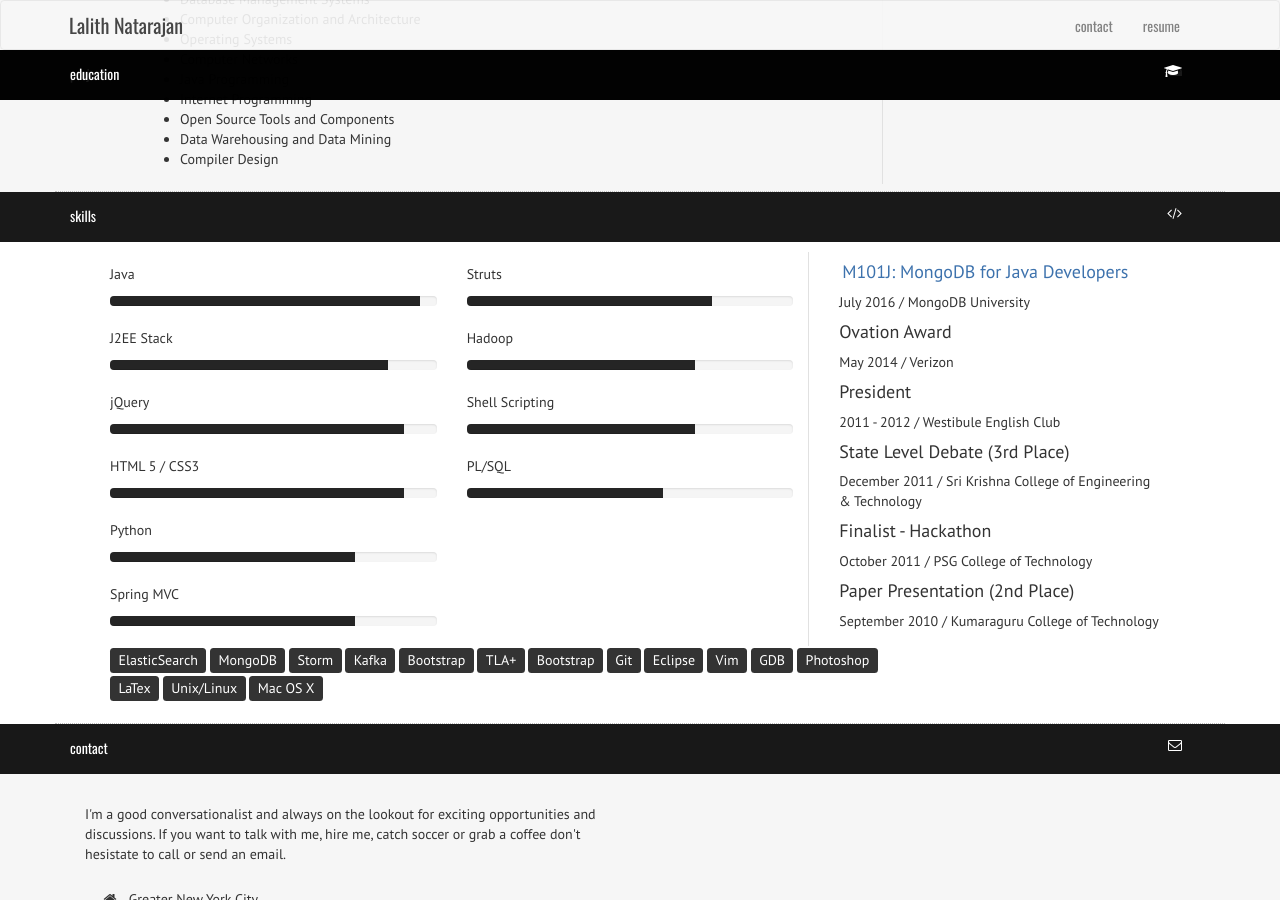
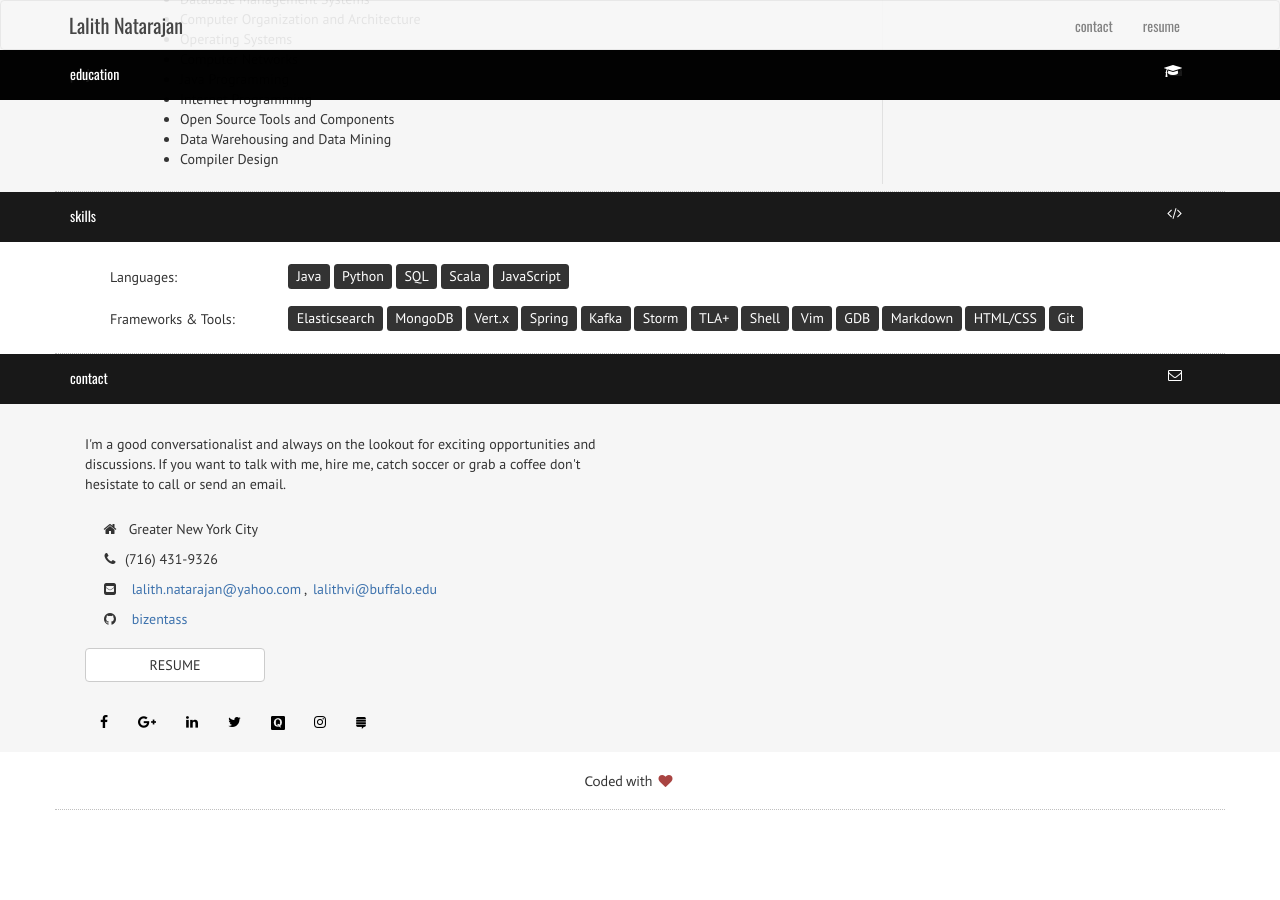
Before and after one commit to bizentass/bizentass.github.io, a Jekyll site: the page built from index.html, in a window 1280 px wide and 900 px high, scrolled down 3147 px. Built offline with Jekyll 4.4.1, drawn with Linux system fonts in a browser that asks for light colours; nearby versions of some CDN libraries; after the commit the page ends 3957 px from its top, so only the background shows below that.

Commit message:
Removed a few older achievements.

```diff
--- a/_includes/skills.html
+++ b/_includes/skills.html
@@ -10,209 +10,221 @@
 	</div>
 
 	<div class="container page-section" id="skills-details-container">
-		<div class="col-md-4">
-			<div class="fixed">
-				<div class="progress-bar-description">
-					Java <span></span>
-				</div>
-				<!-- end .progress-bar-description -->
+		<div class="col-md-2" style="padding-top: 0.35em;">
+			<span>Languages: </span>
+		</div>
+		<div class="col-md-10" style="padding-bottom: 1em;">
+			<span class="label label-skill">Java</span>
+			<span class="label label-skill">Python</span>
+			<span class="label label-skill">SQL</span>
+			<span class="label label-skill">Scala</span>
+			<span class="label label-skill">JavaScript</span>
+		</div>
 
-				<div class="progress">
-					<div class="progress-bar" role="progressbar" aria-valuenow="60"
-						aria-valuemin="0" aria-valuemax="100" style="width: 95%;">
-						<span class="sr-only">95%</span>
-					</div>
-				</div>
-			</div>
-			<div class="fixed">
-				<div class="progress-bar-description">
-					J2EE Stack <span></span>
-				</div>
-				<!-- end .progress-bar-description -->
+<!--		<div class="col-md-6">-->
+<!--			<div class="fixed">-->
+<!--				<div class="progress-bar-description">-->
+<!--					Java <span></span>-->
+<!--				</div>-->
+<!--				&lt;!&ndash; end .progress-bar-description &ndash;&gt;-->
 
-				<div class="progress">
-					<div class="progress-bar" role="progressbar" aria-valuenow="60"
-						aria-valuemin="0" aria-valuemax="100" style="width: 85%;">
-						<span class="sr-only">85%</span>
-					</div>
-				</div>
-			</div>
-			<div class="fixed">
-				<div class="progress-bar-description">jQuery</div>
-				<!-- end .progress-bar-description -->
+<!--				<div class="progress">-->
+<!--					<div class="progress-bar" role="progressbar" aria-valuenow="60"-->
+<!--						aria-valuemin="0" aria-valuemax="100" style="width: 95%;">-->
+<!--						<span class="sr-only">95%</span>-->
+<!--					</div>-->
+<!--				</div>-->
+<!--			</div>-->
+<!--			<div class="fixed">-->
+<!--				<div class="progress-bar-description">-->
+<!--					J2EE Stack <span></span>-->
+<!--				</div>-->
+<!--				&lt;!&ndash; end .progress-bar-description &ndash;&gt;-->
 
-				<div class="progress">
-					<div class="progress-bar" role="progressbar" aria-valuenow="60"
-						aria-valuemin="0" aria-valuemax="100" style="width: 90%;">
-						<span class="sr-only">90%</span>
-					</div>
-				</div>
-			</div>
-			<div class="fixed">
-				<div class="progress-bar-description">HTML 5 / CSS3</div>
-				<!-- end .progress-bar-description -->
+<!--				<div class="progress">-->
+<!--					<div class="progress-bar" role="progressbar" aria-valuenow="60"-->
+<!--						aria-valuemin="0" aria-valuemax="100" style="width: 85%;">-->
+<!--						<span class="sr-only">85%</span>-->
+<!--					</div>-->
+<!--				</div>-->
+<!--			</div>-->
+<!--			<div class="fixed">-->
+<!--				<div class="progress-bar-description">Python</div>-->
+<!--				&lt;!&ndash; end .progress-bar-description &ndash;&gt;-->
 
-				<div class="progress">
-					<div class="progress-bar" role="progressbar" aria-valuenow="60"
-						aria-valuemin="0" aria-valuemax="100" style="width: 90%;">
-						<span class="sr-only">90%</span>
-					</div>
-				</div>
-			</div>
-			<div class="fixed">
-				<div class="progress-bar-description">Python</div>
-				<!-- end .progress-bar-description -->
+<!--				<div class="progress">-->
+<!--					<div class="progress-bar" role="progressbar" aria-valuenow="60"-->
+<!--						aria-valuemin="0" aria-valuemax="100" style="width: 90%;">-->
+<!--						<span class="sr-only">90%</span>-->
+<!--					</div>-->
+<!--				</div>-->
+<!--			</div>-->
+<!--			<div class="fixed">-->
+<!--				<div class="progress-bar-description">Spring MVC</div>-->
+<!--				&lt;!&ndash; end .progress-bar-description &ndash;&gt;-->
 
-				<div class="progress">
-					<div class="progress-bar" role="progressbar" aria-valuenow="60"
-						aria-valuemin="0" aria-valuemax="100" style="width: 75%;">
-						<span class="sr-only">75%</span>
-					</div>
-				</div>
-			</div>
-			<div class="fixed">
-				<div class="progress-bar-description">Spring MVC</div>
-				<!-- end .progress-bar-description -->
+<!--				<div class="progress">-->
+<!--					<div class="progress-bar" role="progressbar" aria-valuenow="60"-->
+<!--						 aria-valuemin="0" aria-valuemax="100" style="width: 75%;">-->
+<!--						<span class="sr-only">75%</span>-->
+<!--					</div>-->
+<!--				</div>-->
+<!--			</div>-->
+<!--			<div class="fixed">-->
+<!--				<div class="progress-bar-description">Javascript</div>-->
+<!--				&lt;!&ndash; end .progress-bar-description &ndash;&gt;-->
 
-				<div class="progress">
-					<div class="progress-bar" role="progressbar" aria-valuenow="60"
-						aria-valuemin="0" aria-valuemax="100" style="width: 75%;">
-						<span class="sr-only">75%</span>
-					</div>
-				</div>
-			</div>
-		</div>
+<!--				<div class="progress">-->
+<!--					<div class="progress-bar" role="progressbar" aria-valuenow="60"-->
+<!--						 aria-valuemin="0" aria-valuemax="100" style="width: 75%;">-->
+<!--						<span class="sr-only">75%</span>-->
+<!--					</div>-->
+<!--				</div>-->
+<!--			</div>-->
+<!--			<div class="fixed">-->
+<!--				<div class="progress-bar-description">HTML 5 / CSS3</div>-->
+<!--				&lt;!&ndash; end .progress-bar-description &ndash;&gt;-->
+
+<!--				<div class="progress">-->
+<!--					<div class="progress-bar" role="progressbar" aria-valuenow="60"-->
+<!--						aria-valuemin="0" aria-valuemax="100" style="width: 90%;">-->
+<!--						<span class="sr-only">90%</span>-->
+<!--					</div>-->
+<!--				</div>-->
+<!--			</div>-->
+<!--		</div>-->
 		<!-- first row of skills -->
 
-		<div class="col-md-4">
-			<div class="fixed">
-				<div class="progress-bar-description">Struts</div>
-				<!-- end .progress-bar-description -->
+<!--		<div class="col-md-6">-->
+<!--			<div class="fixed">-->
+<!--				<div class="progress-bar-description">ElasticSearch</div>-->
+<!--				&lt;!&ndash; end .progress-bar-description &ndash;&gt;-->
 
-				<div class="progress">
-					<div class="progress-bar" role="progressbar" aria-valuenow="60"
-						aria-valuemin="0" aria-valuemax="100" style="width: 75%;">
-						<span class="sr-only">75%</span>
-					</div>
-				</div>
-			</div>
-			<div class="fixed">
-				<div class="progress-bar-description">Hadoop</div>
-				<!-- end .progress-bar-description -->
+<!--				<div class="progress">-->
+<!--					<div class="progress-bar" role="progressbar" aria-valuenow="60"-->
+<!--						aria-valuemin="0" aria-valuemax="100" style="width: 75%;">-->
+<!--						<span class="sr-only">75%</span>-->
+<!--					</div>-->
+<!--				</div>-->
+<!--			</div>-->
+<!--			<div class="fixed">-->
+<!--				<div class="progress-bar-description">Hadoop</div>-->
+<!--				&lt;!&ndash; end .progress-bar-description &ndash;&gt;-->
 
-				<div class="progress">
-					<div class="progress-bar" role="progressbar" aria-valuenow="60"
-						aria-valuemin="0" aria-valuemax="100" style="width: 70%;">
-						<span class="sr-only">70%</span>
-					</div>
-				</div>
-			</div>
-			<div class="fixed">
-				<div class="progress-bar-description">Shell Scripting</div>
-				<!-- end .progress-bar-description -->
+<!--				<div class="progress">-->
+<!--					<div class="progress-bar" role="progressbar" aria-valuenow="60"-->
+<!--						aria-valuemin="0" aria-valuemax="100" style="width: 70%;">-->
+<!--						<span class="sr-only">70%</span>-->
+<!--					</div>-->
+<!--				</div>-->
+<!--			</div>-->
+<!--			<div class="fixed">-->
+<!--				<div class="progress-bar-description">Shell Scripting</div>-->
+<!--				&lt;!&ndash; end .progress-bar-description &ndash;&gt;-->
 
-				<div class="progress">
-					<div class="progress-bar" role="progressbar" aria-valuenow="60"
-						aria-valuemin="0" aria-valuemax="100" style="width: 70%;">
-						<span class="sr-only">70%</span>
-					</div>
-				</div>
-			</div>
+<!--				<div class="progress">-->
+<!--					<div class="progress-bar" role="progressbar" aria-valuenow="60"-->
+<!--						aria-valuemin="0" aria-valuemax="100" style="width: 70%;">-->
+<!--						<span class="sr-only">70%</span>-->
+<!--					</div>-->
+<!--				</div>-->
+<!--			</div>-->
 
-			<div class="fixed">
-				<div class="progress-bar-description">PL/SQL</div>
-				<!-- end .progress-bar-description -->
+<!--			<div class="fixed">-->
+<!--				<div class="progress-bar-description">PL/SQL</div>-->
+<!--				&lt;!&ndash; end .progress-bar-description &ndash;&gt;-->
 
-				<div class="progress">
-					<div class="progress-bar" role="progressbar" aria-valuenow="60"
-						aria-valuemin="0" aria-valuemax="100" style="width: 60%;">
-						<span class="sr-only">60%</span>
-					</div>
-				</div>
-			</div>
-		</div>
+<!--				<div class="progress">-->
+<!--					<div class="progress-bar" role="progressbar" aria-valuenow="60"-->
+<!--						aria-valuemin="0" aria-valuemax="100" style="width: 60%;">-->
+<!--						<span class="sr-only">60%</span>-->
+<!--					</div>-->
+<!--				</div>-->
+<!--			</div>-->
+<!--		</div>-->
 		<!-- second row of skills -->
 
-		<div class="col-md-4 cv-item" style="padding-top: 0px">
-			<div class="icon-box-1">
-				<div class="icon-box-content">
-					<h4>
-						<a
-							href="http://university.mongodb.com/course_completion/5e9c4a19e75c4638882be04d57cae373">
-							M101J: MongoDB for Java Developers </a>
-					</h4>
-					<p>
-						July 2016 / MongoDB University<br>
-					</p>
-				</div>
-				<!-- end .icon-box-content -->
-			</div>
-			<!-- end .icon-box-1 -->
-			<div class="icon-box-1">
-				<div class="icon-box-content">
-					<h4>Ovation Award</h4>
-					<p>
-						May 2014 / Verizon <br>
-					</p>
-				</div>
-				<!-- end .icon-box-content -->
-			</div>
-			<!-- end .icon-box-1 -->
-			<div class="icon-box-1">
-				<div class="icon-box-content">
-					<h4>President</h4>
-					<p>2011 - 2012 / Westibule English Club</p>
-				</div>
-				<!-- end .icon-box-content -->
-			</div>
-			<!-- end .icon-box-1 -->
-			<div class="icon-box-1">
-				<div class="icon-box-content">
-					<h4>State Level Debate (3rd Place)</h4>
-					<p>
-						December 2011 / Sri Krishna College of Engineering & Technology<br>
-					</p>
-				</div>
-				<!-- end .icon-box-content -->
-			</div>
-			<!-- end .icon-box-1 -->
-			<div class="icon-box-1">
-				<div class="icon-box-content">
-					<h4>Finalist - Hackathon</h4>
-					<p>
-						October 2011 / PSG College of Technology<br>
-					</p>
-				</div>
-				<!-- end .icon-box-content -->
-			</div>
-			<!-- end .icon-box-1 -->
-			<div class="icon-box-1">
-				<div class="icon-box-content">
-					<h4>Paper Presentation (2nd Place)</h4>
-					<p>
-						September 2010 / Kumaraguru College of Technology<br>
-					</p>
-				</div>
-				<!-- end .icon-box-content -->
-			</div>
-			<!-- end .icon-box-1 -->
+<!--		<div class="col-md-2 cv-item" style="padding-top: 0px">-->
+<!--			<div class="icon-box-1">-->
+<!--				<div class="icon-box-content">-->
+<!--					<h4>-->
+<!--						<a-->
+<!--							href="http://university.mongodb.com/course_completion/5e9c4a19e75c4638882be04d57cae373">-->
+<!--							M101J: MongoDB for Java Developers </a>-->
+<!--					</h4>-->
+<!--					<p>-->
+<!--						July 2016 / MongoDB University<br>-->
+<!--					</p>-->
+<!--				</div>-->
+<!--				&lt;!&ndash; end .icon-box-content &ndash;&gt;-->
+<!--			</div>-->
+<!--			&lt;!&ndash; end .icon-box-1 &ndash;&gt;-->
+<!--			<div class="icon-box-1">-->
+<!--				<div class="icon-box-content">-->
+<!--					<h4>Ovation Award</h4>-->
+<!--					<p>-->
+<!--						May 2014 / Verizon <br>-->
+<!--					</p>-->
+<!--				</div>-->
+<!--				&lt;!&ndash; end .icon-box-content &ndash;&gt;-->
+<!--			</div>-->
+<!--			&lt;!&ndash; end .icon-box-1 &ndash;&gt;-->
+<!--			<div class="icon-box-1">-->
+<!--				<div class="icon-box-content">-->
+<!--					<h4>President</h4>-->
+<!--					<p>2011 - 2012 / Westibule English Club</p>-->
+<!--				</div>-->
+<!--				&lt;!&ndash; end .icon-box-content &ndash;&gt;-->
+<!--			</div>-->
+<!--			&lt;!&ndash; end .icon-box-1 &ndash;&gt;-->
+<!--			<div class="icon-box-1">-->
+<!--				<div class="icon-box-content">-->
+<!--					<h4>State Level Debate (3rd Place)</h4>-->
+<!--					<p>-->
+<!--						December 2011 / Sri Krishna College of Engineering & Technology<br>-->
+<!--					</p>-->
+<!--				</div>-->
+<!--				&lt;!&ndash; end .icon-box-content &ndash;&gt;-->
+<!--			</div>-->
+<!--			&lt;!&ndash; end .icon-box-1 &ndash;&gt;-->
+<!--			<div class="icon-box-1">-->
+<!--				<div class="icon-box-content">-->
+<!--					<h4>Finalist - Hackathon</h4>-->
+<!--					<p>-->
+<!--						October 2011 / PSG College of Technology<br>-->
+<!--					</p>-->
+<!--				</div>-->
+<!--				&lt;!&ndash; end .icon-box-content &ndash;&gt;-->
+<!--			</div>-->
+<!--			&lt;!&ndash; end .icon-box-1 &ndash;&gt;-->
+<!--			<div class="icon-box-1">-->
+<!--				<div class="icon-box-content">-->
+<!--					<h4>Paper Presentation (2nd Place)</h4>-->
+<!--					<p>-->
+<!--						September 2010 / Kumaraguru College of Technology<br>-->
+<!--					</p>-->
+<!--				</div>-->
+<!--				&lt;!&ndash; end .icon-box-content &ndash;&gt;-->
+<!--			</div>-->
+<!--			&lt;!&ndash; end .icon-box-1 &ndash;&gt;-->
+<!--		</div>-->
+		<div class="col-md-2" style="padding-top: 0.35em;">
+			<span>Frameworks & Tools: </span>
 		</div>
-		<div class="col-md-9" style="padding-bottom: 1em;">
-			<span class="label label-skill">ElasticSearch</span>
+		<div class="col-md-10" style="padding-bottom: 1em;">
+			<span class="label label-skill">Elasticsearch</span>
 			<span class="label label-skill">MongoDB</span>
+			<span class="label label-skill">Vert.x</span>
+			<span class="label label-skill">Spring</span>
+			<span class="label label-skill">Kafka</span>
 			<span class="label label-skill">Storm</span>
-			<span class="label label-skill">Kafka</span>
-			<span class="label label-skill">Bootstrap</span>
 			<span class="label label-skill">TLA+</span>
-			<span class="label label-skill">Bootstrap</span>
-			<span class="label label-skill">Git</span>
-			<span class="label label-skill">Eclipse</span>
+			<span class="label label-skill">Shell</span>
 			<span class="label label-skill">Vim</span>
 			<span class="label label-skill">GDB</span>
-			<span class="label label-skill">Photoshop</span>
-			<span class="label label-skill">LaTex</span>
-			<span class="label label-skill">Unix/Linux</span>
-			<span class="label label-skill">Mac OS X</span>
+			<span class="label label-skill">Markdown</span>
+			<span class="label label-skill">HTML/CSS</span>
+			<span class="label label-skill">Git</span>
 		</div>
 	</div>
 </div>
```
